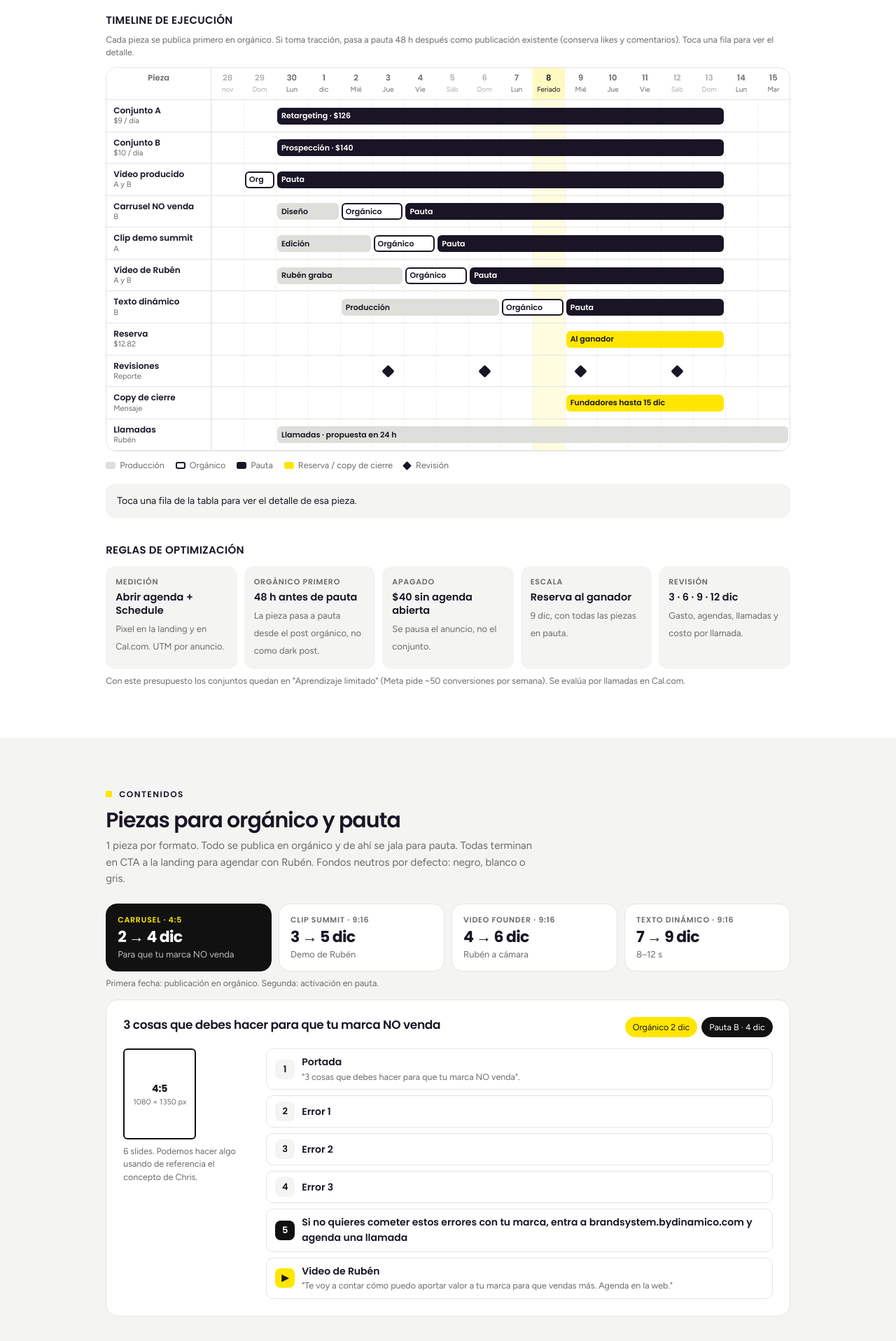
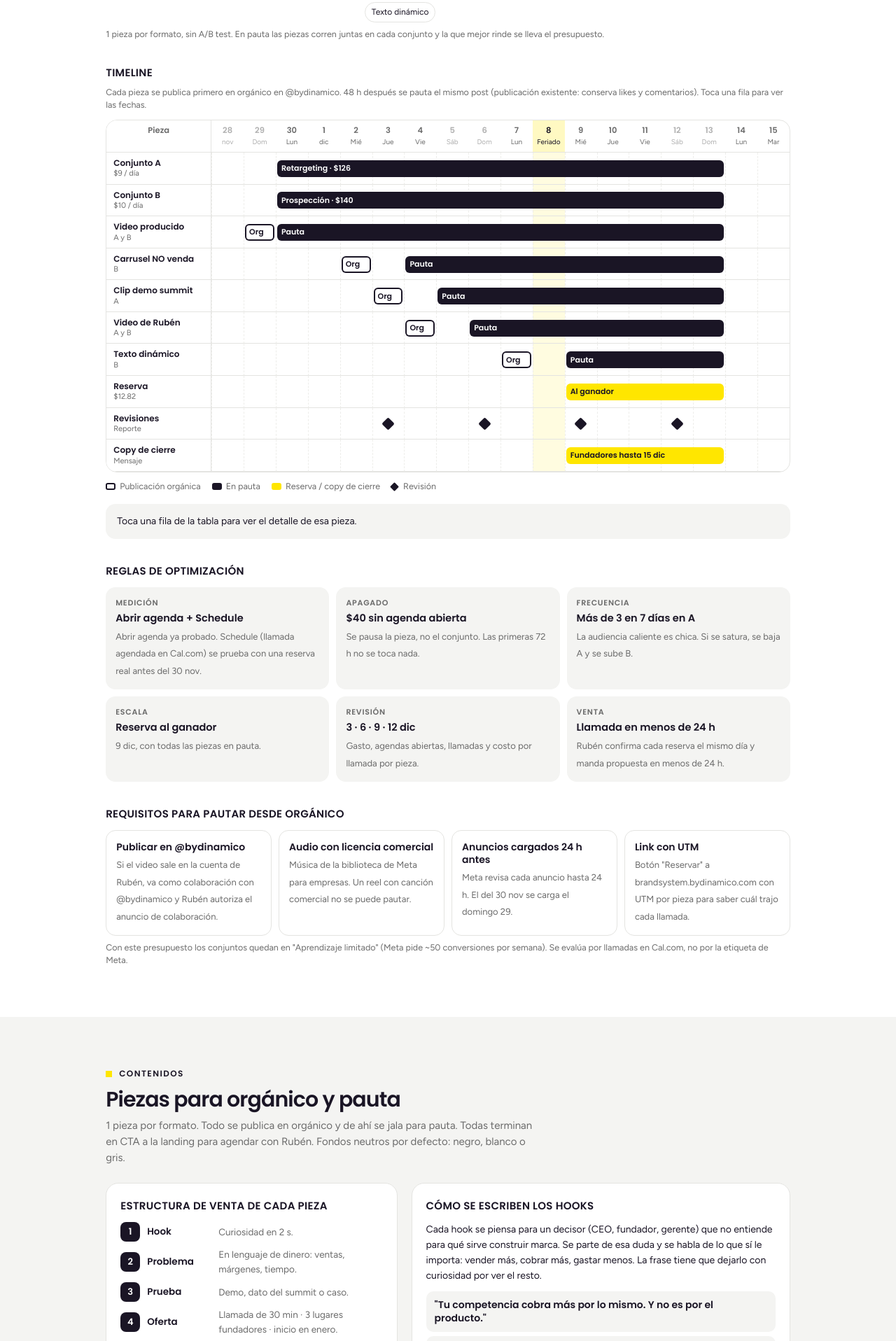
Before and after one commit to marioquirosr/brandtorevenue, a plain HTML site: page dinamico-bss/reporte/index.html in a window 1280 px wide. Shown: the part 2119-4035 px from the top of the page at 70% size. Drawn offline with Linux system fonts and the light colour scheme.

Commit message:
Reporte Dinamico: timeline solo orgánico y pauta, hooks para decisores, plan revisado para venta
Co-Authored-By: Claude Opus 5.5 <noreply@anthropic.com>
Claude-Session: https://claude.ai/code/session_01BV7MrM2hBKudB4WrAw6ijk

```diff
--- a/dinamico-bss/reporte/index.html
+++ b/dinamico-bss/reporte/index.html
@@ -160,8 +160,7 @@ dl.kv dd{margin:0}
 .node span{font-size:13px;color:var(--g)}
 .node.root{background:var(--ink);border-color:var(--ink);color:#fff}.node.root small,.node.root span{color:#BDBDBD}
 .node.res{border-style:dashed;background:var(--w)}
-.branches{display:grid;grid-template-columns:1.2fr 1.2fr .8fr;gap:12px;position:relative;padding-top:14px}
-.branches::before{content:"";position:absolute;top:0;left:16px;right:16px;height:14px;border:2px solid var(--bd);border-bottom:0;border-radius:10px 10px 0 0}
+.branches{display:grid;grid-template-columns:1.2fr 1.2fr .8fr;gap:12px;position:relative}
 .ads{display:flex;flex-wrap:wrap;gap:6px;margin-top:8px}
 .ads span{font-size:12px;padding:4px 9px;border-radius:999px;background:var(--w);border:1px solid var(--bd)}
 .gantt-wrap{overflow-x:auto;border:1px solid var(--bd);border-radius:16px;background:var(--w)}
@@ -195,7 +194,7 @@ dl.kv dd{margin:0}
 .day li::before{content:"";position:absolute;left:0;top:7px;width:5px;height:5px;border-radius:50%;background:var(--ink)}
 .day li.hit{font-weight:600}
 .day li.hit::before{background:var(--y);box-shadow:0 0 0 2px var(--ink)}
-.rules{display:grid;grid-template-columns:repeat(5,1fr);gap:10px}
+.rules{display:grid;grid-template-columns:repeat(3,1fr);gap:10px}
 .rules div{background:var(--lila);border-radius:14px;padding:14px}
 .rules small{display:block;font:600 11px var(--d);letter-spacing:.07em;text-transform:uppercase;color:var(--g)}
 .rules b{display:block;font:600 14.5px/1.3 var(--d);margin:4px 0}
@@ -207,6 +206,23 @@ dl.kv dd{margin:0}
 .ref .play{position:absolute;left:50%;top:38%;transform:translate(-50%,-50%);background:rgba(17,17,17,.85);color:#fff;font:600 12.5px var(--d);padding:9px 14px;border-radius:999px;white-space:nowrap;pointer-events:none;transition:opacity .2s;display:flex;gap:6px;align-items:center}
 .ref .play i{font-style:normal;color:var(--y)}
 .ref.playing .play{opacity:0}
+.msg{font-size:13px;margin-top:8px;padding:8px 12px;border-left:3px solid var(--ink);background:var(--w)}
+.reqs{display:grid;grid-template-columns:repeat(4,1fr);gap:10px}
+.reqs div{border:1px solid var(--bd);border-radius:14px;padding:14px;background:var(--w)}
+.reqs b{display:block;font:600 14px/1.3 var(--d);margin-bottom:4px}
+.reqs span{font-size:13px;color:var(--g)}
+.sell{display:grid;grid-template-columns:1fr 1.3fr;gap:20px;margin-bottom:26px}
+.sellcol{background:var(--w);border:1px solid var(--bd);border-radius:18px;padding:20px}
+.flow{margin:0;padding:0;list-style:none;display:grid;gap:8px;counter-reset:f}
+.flow li{display:grid;grid-template-columns:28px 92px 1fr;gap:10px;align-items:center;font-size:13.5px}
+.flow li::before{counter-increment:f;content:counter(f);width:28px;height:28px;border-radius:8px;background:var(--ink);color:#fff;display:grid;place-items:center;font:600 13px var(--d)}
+.flow b{font-family:var(--d);font-weight:600}
+.flow span{color:var(--g)}
+.hookrule{font-size:14px;margin:0 0 12px}
+.hooks{margin:0;padding:0;list-style:none;display:grid;gap:6px}
+.hooks li{font:600 14px/1.35 var(--d);padding:10px 12px;background:var(--lila);border-radius:10px}
+@media(max-width:820px){.sell{grid-template-columns:1fr}.reqs{grid-template-columns:1fr 1fr}}
+@media(max-width:600px){.reqs{grid-template-columns:1fr}.flow li{grid-template-columns:28px 1fr}.flow li{row-gap:0;align-items:start}.flow li span{grid-column:2;margin-top:-4px}}
 /* refs */
 .refs{display:grid;grid-template-columns:repeat(5,1fr);gap:12px}
 .ref{background:var(--w);border:1px solid var(--bd);border-radius:14px;overflow:hidden}
@@ -355,7 +371,7 @@ footer img{height:12px;width:auto;display:block}
   <div class="wrap">
     <p class="eyebrow">Fase 2 · BrandSystem Sprint</p>
     <h2>Plan de pauta · $278.82</h2>
-    <p class="intro">30 nov – 15 dic · Ciudad de Panamá · destino: brandsystem.bydinamico.com · objetivo: llamadas agendadas con Rubén.</p>
+    <p class="intro">30 nov – 13 dic · Ciudad de Panamá · destino: brandsystem.bydinamico.com · objetivo: llamadas agendadas con Rubén.</p>
 
     <div class="kpibar">
       <div><b>$278.82</b><span>Presupuesto</span></div>
@@ -367,14 +383,16 @@ footer img{height:12px;width:auto;display:block}
 
     <h3 class="sub">Estructura de campaña</h3>
     <div class="tree">
-      <div class="node root"><small>Campaña</small><b>bss_llamadas</b><span>Objetivo: Ventas · Conversión "BSS · Abrir agenda" · Presupuesto por conjunto</span></div>
+      <div class="node root"><small>Campaña</small><b>bss_llamadas</b><span>Objetivo: Clientes potenciales · Sitio web · Conversión "BSS · Abrir agenda" · Botón "Reservar" · Presupuesto por conjunto</span></div>
       <div class="branches">
         <div class="branch">
-          <div class="node"><small>Conjunto A · Retargeting</small><b>$9 / día · $126</b><span>Registrados summit · Visitantes web · Vieron reels · Interactuaron IG (30d)</span></div>
+          <div class="node"><small>Conjunto A · Retargeting</small><b>$9 / día · $126</b><span>Registrados summit · Visitantes web · Vieron reels · Interactuaron IG · ventana 60 días</span></div>
+          <div class="msg"><b>Mensaje:</b> directo a la oferta. Ya conocen a Dinamico: llamada de 30 min, 3 lugares fundadores, inicio en enero.</div>
           <div class="ads"><span>Video producido</span><span>Clip demo summit</span><span>Video de Rubén</span></div>
         </div>
         <div class="branch">
-          <div class="node"><small>Conjunto B · Prospección</small><b>$10 / día · $140</b><span>6 zonas de Panamá · 30–55 · intereses fase 1 · excluye A</span></div>
+          <div class="node"><small>Conjunto B · Prospección</small><b>$10 / día · $140</b><span>6 zonas de Panamá · 30–55 · intereses fase 1 · excluye audiencias de A</span></div>
+          <div class="msg"><b>Mensaje:</b> hook que despierta curiosidad, problema en lenguaje de dinero y después la llamada.</div>
           <div class="ads"><span>Video producido</span><span>Carrusel NO venda</span><span>Video de Rubén</span><span>Texto dinámico</span></div>
         </div>
         <div class="branch">
@@ -382,24 +400,33 @@ footer img{height:12px;width:auto;display:block}
         </div>
       </div>
     </div>
-    <p class="hint">1 pieza por formato, sin A/B test. Todas salen del orgánico. En pauta corren juntas en cada conjunto y la que mejor rinde se lleva el presupuesto.</p>
+    <p class="hint">1 pieza por formato, sin A/B test. En pauta las piezas corren juntas en cada conjunto y la que mejor rinde se lleva el presupuesto.</p>
 
-    <h3 class="sub">Timeline de ejecución</h3>
-    <p class="hint" style="margin:-4px 0 12px">Cada pieza se publica primero en orgánico. Si toma tracción, pasa a pauta 48 h después como publicación existente (conserva likes y comentarios). Toca una fila para ver el detalle.</p>
+    <h3 class="sub">Timeline</h3>
+    <p class="hint" style="margin:-4px 0 12px">Cada pieza se publica primero en orgánico en @bydinamico. 48 h después se pauta el mismo post (publicación existente: conserva likes y comentarios). Toca una fila para ver las fechas.</p>
     <p class="swipe">Desliza la tabla →</p>
     <div class="gantt-wrap"><div class="gantt" id="gantt"></div></div>
-    <div class="glegend"><span><i></i>Producción</span><span><i class="o"></i>Orgánico</span><span><i class="k"></i>Pauta</span><span><i class="y"></i>Reserva / copy de cierre</span><span><i class="m"></i>Revisión</span></div>
+    <div class="glegend"><span><i class="o"></i>Publicación orgánica</span><span><i class="k"></i>En pauta</span><span><i class="y"></i>Reserva / copy de cierre</span><span><i class="m"></i>Revisión</span></div>
     <div class="gdetail" id="gdetail"></div>
 
     <h3 class="sub">Reglas de optimización</h3>
     <div class="rules">
-      <div><small>Medición</small><b>Abrir agenda + Schedule</b><span>Pixel en la landing y en Cal.com. UTM por anuncio.</span></div>
-      <div><small>Orgánico primero</small><b>48 h antes de pauta</b><span>La pieza pasa a pauta desde el post orgánico, no como dark post.</span></div>
-      <div><small>Apagado</small><b>$40 sin agenda abierta</b><span>Se pausa el anuncio, no el conjunto.</span></div>
+      <div><small>Medición</small><b>Abrir agenda + Schedule</b><span>Abrir agenda ya probado. Schedule (llamada agendada en Cal.com) se prueba con una reserva real antes del 30 nov.</span></div>
+      <div><small>Apagado</small><b>$40 sin agenda abierta</b><span>Se pausa la pieza, no el conjunto. Las primeras 72 h no se toca nada.</span></div>
+      <div><small>Frecuencia</small><b>Más de 3 en 7 días en A</b><span>La audiencia caliente es chica. Si se satura, se baja A y se sube B.</span></div>
       <div><small>Escala</small><b>Reserva al ganador</b><span>9 dic, con todas las piezas en pauta.</span></div>
-      <div><small>Revisión</small><b>3 · 6 · 9 · 12 dic</b><span>Gasto, agendas, llamadas y costo por llamada.</span></div>
+      <div><small>Revisión</small><b>3 · 6 · 9 · 12 dic</b><span>Gasto, agendas abiertas, llamadas y costo por llamada por pieza.</span></div>
+      <div><small>Venta</small><b>Llamada en menos de 24 h</b><span>Rubén confirma cada reserva el mismo día y manda propuesta en menos de 24 h.</span></div>
     </div>
-    <p class="hint">Con este presupuesto los conjuntos quedan en "Aprendizaje limitado" (Meta pide ~50 conversiones por semana). Se evalúa por llamadas en Cal.com.</p>
+
+    <h3 class="sub">Requisitos para pautar desde orgánico</h3>
+    <div class="reqs">
+      <div><b>Publicar en @bydinamico</b><span>Si el video sale en la cuenta de Rubén, va como colaboración con @bydinamico y Rubén autoriza el anuncio de colaboración.</span></div>
+      <div><b>Audio con licencia comercial</b><span>Música de la biblioteca de Meta para empresas. Un reel con canción comercial no se puede pautar.</span></div>
+      <div><b>Anuncios cargados 24 h antes</b><span>Meta revisa cada anuncio hasta 24 h. El del 30 nov se carga el domingo 29.</span></div>
+      <div><b>Link con UTM</b><span>Botón "Reservar" a brandsystem.bydinamico.com con UTM por pieza para saber cuál trajo cada llamada.</span></div>
+    </div>
+    <p class="hint">Con este presupuesto los conjuntos quedan en "Aprendizaje limitado" (Meta pide ~50 conversiones por semana). Se evalúa por llamadas en Cal.com, no por la etiqueta de Meta.</p>
   </div>
 </section>
 
@@ -409,6 +436,31 @@ footer img{height:12px;width:auto;display:block}
     <p class="eyebrow">Contenidos</p>
     <h2>Piezas para orgánico y pauta</h2>
     <p class="intro">1 pieza por formato. Todo se publica en orgánico y de ahí se jala para pauta. Todas terminan en CTA a la landing para agendar con Rubén. Fondos neutros por defecto: negro, blanco o gris.</p>
+
+    <div class="sell">
+      <div class="sellcol">
+        <h3 class="sub" style="margin-top:0">Estructura de venta de cada pieza</h3>
+        <ol class="flow">
+          <li><b>Hook</b><span>Curiosidad en 2 s.</span></li>
+          <li><b>Problema</b><span>En lenguaje de dinero: ventas, márgenes, tiempo.</span></li>
+          <li><b>Prueba</b><span>Demo, dato del summit o caso.</span></li>
+          <li><b>Oferta</b><span>Llamada de 30 min · 3 lugares fundadores · inicio en enero.</span></li>
+          <li><b>CTA</b><span>Agenda en brandsystem.bydinamico.com.</span></li>
+        </ol>
+      </div>
+      <div class="sellcol">
+        <h3 class="sub" style="margin-top:0">Cómo se escriben los hooks</h3>
+        <p class="hookrule">Cada hook se piensa para un decisor (CEO, fundador, gerente) que no entiende para qué sirve construir marca. Se parte de esa duda y se habla de lo que sí le importa: vender más, cobrar más, gastar menos. La frase tiene que dejarlo con curiosidad por ver el resto.</p>
+        <ul class="hooks">
+          <li>"Tu competencia cobra más por lo mismo. Y no es por el producto."</li>
+          <li>"Pagas pauta todos los meses y nadie se acuerda de tu empresa."</li>
+          <li>"Tu logo no es tu marca. Por eso no vende."</li>
+          <li>"¿Por qué a ti te regatean y a tu competencia no?"</li>
+          <li>"Tu equipo usa AI y todo sale igual que lo de tu competencia."</li>
+        </ul>
+        <p class="hint">Ejemplos para producción. Sin palabras técnicas de marketing.</p>
+      </div>
+    </div>
 
     <div class="pillars" role="tablist" data-g="cont" style="--c:4">
       <button class="pil" role="tab" aria-selected="true" data-t="c2"><small>Carrusel · 4:5</small><b>2 → 4 dic</b><span>Para que tu marca NO venda</span></button>
@@ -452,10 +504,9 @@ footer img{height:12px;width:auto;display:block}
         <div>
           <div class="timebar"><div><b>0–2 s</b>Hook</div><div><b>2–12 s</b>1 idea</div><div><b>12–15 s</b>CTA</div></div>
           <dl class="kv">
-            <dt>Hook</dt><dd>En voz y en texto en pantalla, primeros 2 s.</dd>
+            <dt>Hook</dt><dd>En voz y en texto en pantalla, primeros 2 s. Pensado para un decisor que no entiende para qué sirve construir marca (ver ejemplos arriba).</dd>
             <dt>Duración</dt><dd>Máximo 15 s. A menor duración con la misma información, mejor rendimiento.</dd>
             <dt>CTA</dt><dd>Agendar llamada en la landing.</dd>
-            <dt>Producción</dt><dd>Rubén graba y entrega hasta el jueves 3 dic.</dd>
             <dt>Dato fase 1</dt><dd>El video de Rubén trajo 50% de los registros pagados y tuvo el CTR más alto de los reels (1.96%).</dd>
           </dl>
         </div>
@@ -513,17 +564,16 @@ $$('.ref .play').forEach(b=>b.style.pointerEvents='none');
 const D=['28','29','30','1','2','3','4','5','6','7','8','9','10','11','12','13','14','15'];
 const W=['Sáb','Dom','Lun','Mar','Mié','Jue','Vie','Sáb','Dom','Lun','Mar','Mié','Jue','Vie','Sáb','Dom','Lun','Mar'];
 const ROWS=[
- {l:'Conjunto A',s:'$9 / día',bars:[[2,15,'Retargeting · $126','k']],d:['Pauta del 30 nov al 13 dic, $9 al día.','Recibe: video producido (30 nov), clip demo (5 dic) y video de Rubén (6 dic).']},
- {l:'Conjunto B',s:'$10 / día',bars:[[2,15,'Prospección · $140','k']],d:['Pauta del 30 nov al 13 dic, $10 al día.','Recibe: video producido (30 nov), carrusel (4 dic), video de Rubén (6 dic) y texto dinámico (9 dic).']},
- {l:'Video producido',s:'A y B',bars:[[1,1,'Org','o'],[2,15,'Pauta','k']],d:['Orgánico: domingo 29 nov.','Pauta: lunes 30 nov, como publicación existente, en A y B.']},
- {l:'Carrusel NO venda',s:'B',bars:[[2,3,'Diseño',''],[4,5,'Orgánico','o'],[6,15,'Pauta','k']],d:['Diseño: 30 nov–1 dic.','Orgánico: miércoles 2 dic.','Pauta: viernes 4 dic, en B.']},
- {l:'Clip demo summit',s:'A',bars:[[2,4,'Edición',''],[5,6,'Orgánico','o'],[7,15,'Pauta','k']],d:['Edición: 30 nov–2 dic.','Orgánico: jueves 3 dic.','Pauta: sábado 5 dic, en A.']},
- {l:'Video de Rubén',s:'A y B',bars:[[2,5,'Rubén graba',''],[6,7,'Orgánico','o'],[8,15,'Pauta','k']],d:['Rubén graba y entrega: 30 nov–3 dic.','Orgánico: viernes 4 dic.','Pauta: domingo 6 dic, en A y B.']},
- {l:'Texto dinámico',s:'B',bars:[[4,8,'Producción',''],[9,10,'Orgánico','o'],[11,15,'Pauta','k']],d:['Producción: 2–6 dic.','Orgánico: lunes 7 dic.','Pauta: miércoles 9 dic, en B.']},
+ {l:'Conjunto A',s:'$9 / día',bars:[[2,15,'Retargeting · $126','k']],d:['En pauta del 30 nov al 13 dic.','Piezas: video producido (30 nov), clip demo (5 dic), video de Rubén (6 dic).']},
+ {l:'Conjunto B',s:'$10 / día',bars:[[2,15,'Prospección · $140','k']],d:['En pauta del 30 nov al 13 dic.','Piezas: video producido (30 nov), carrusel (4 dic), video de Rubén (6 dic), texto dinámico (9 dic).']},
+ {l:'Video producido',s:'A y B',bars:[[1,1,'Org','o'],[2,15,'Pauta','k']],d:['Orgánico: domingo 29 nov.','Pauta: lunes 30 nov, en A y B.']},
+ {l:'Carrusel NO venda',s:'B',bars:[[4,4,'Org','o'],[6,15,'Pauta','k']],d:['Orgánico: miércoles 2 dic.','Pauta: viernes 4 dic, en B.']},
+ {l:'Clip demo summit',s:'A',bars:[[5,5,'Org','o'],[7,15,'Pauta','k']],d:['Orgánico: jueves 3 dic.','Pauta: sábado 5 dic, en A.']},
+ {l:'Video de Rubén',s:'A y B',bars:[[6,6,'Org','o'],[8,15,'Pauta','k']],d:['Orgánico: viernes 4 dic.','Pauta: domingo 6 dic, en A y B.']},
+ {l:'Texto dinámico',s:'B',bars:[[9,9,'Org','o'],[11,15,'Pauta','k']],d:['Orgánico: lunes 7 dic.','Pauta: miércoles 9 dic, en B.']},
  {l:'Reserva',s:'$12.82',bars:[[11,15,'Al ganador','y']],d:['Desde 9 dic, con todas las piezas en pauta.','Se suma al conjunto con menor costo por agenda abierta.']},
- {l:'Revisiones',s:'Reporte',ms:[5,8,11,14],d:['3, 6, 9 y 12 dic.','Gasto, agendas abiertas, llamadas y costo por llamada por pieza.','Pausa de la pieza con $40 sin agenda abierta.']},
- {l:'Copy de cierre',s:'Mensaje',bars:[[11,15,'Fundadores hasta 15 dic','y']],d:['Desde 9 dic: 3 lugares para Clientes Fundadores. Inicio en enero. Decisión hasta el 15 dic.']},
- {l:'Llamadas',s:'Rubén',bars:[[2,17,'Llamadas · propuesta en 24 h','']],d:['Llamadas de 30 min con Rubén desde el 30 nov.','Propuesta en menos de 24 h. Cierre de fase el 15 dic.']}
+ {l:'Revisiones',s:'Reporte',ms:[5,8,11,14],d:['3, 6, 9 y 12 dic.','Gasto, agendas abiertas, llamadas y costo por llamada por pieza.']},
+ {l:'Copy de cierre',s:'Mensaje',bars:[[11,15,'Fundadores hasta 15 dic','y']],d:['Desde 9 dic: 3 lugares para Clientes Fundadores. Inicio en enero. Decisión hasta el 15 dic.']}
 ];
 const G=document.getElementById('gantt'),GD=document.getElementById('gdetail');
 if(G){let h='<div class="h corner">Pieza</div>';
```
